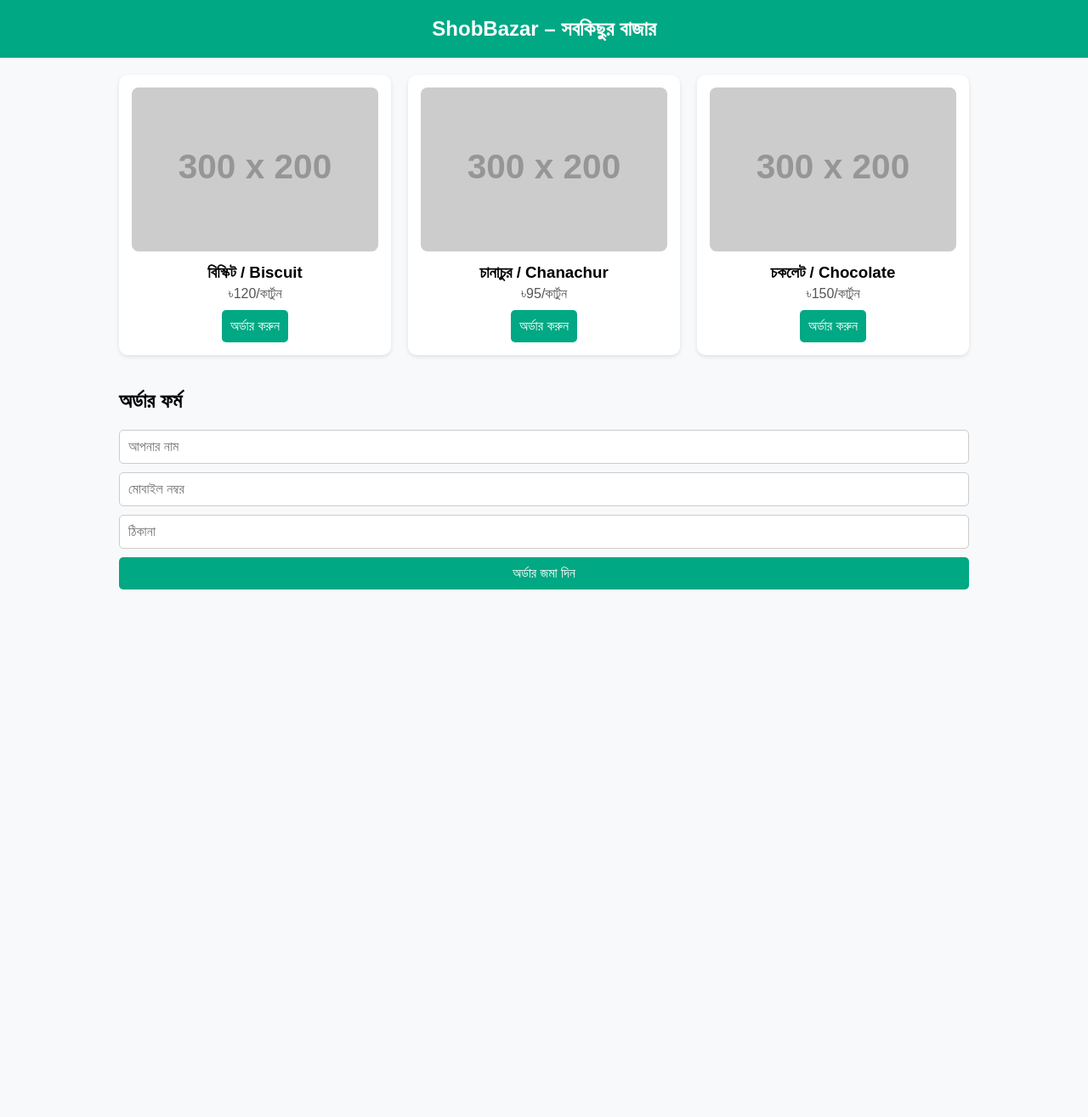
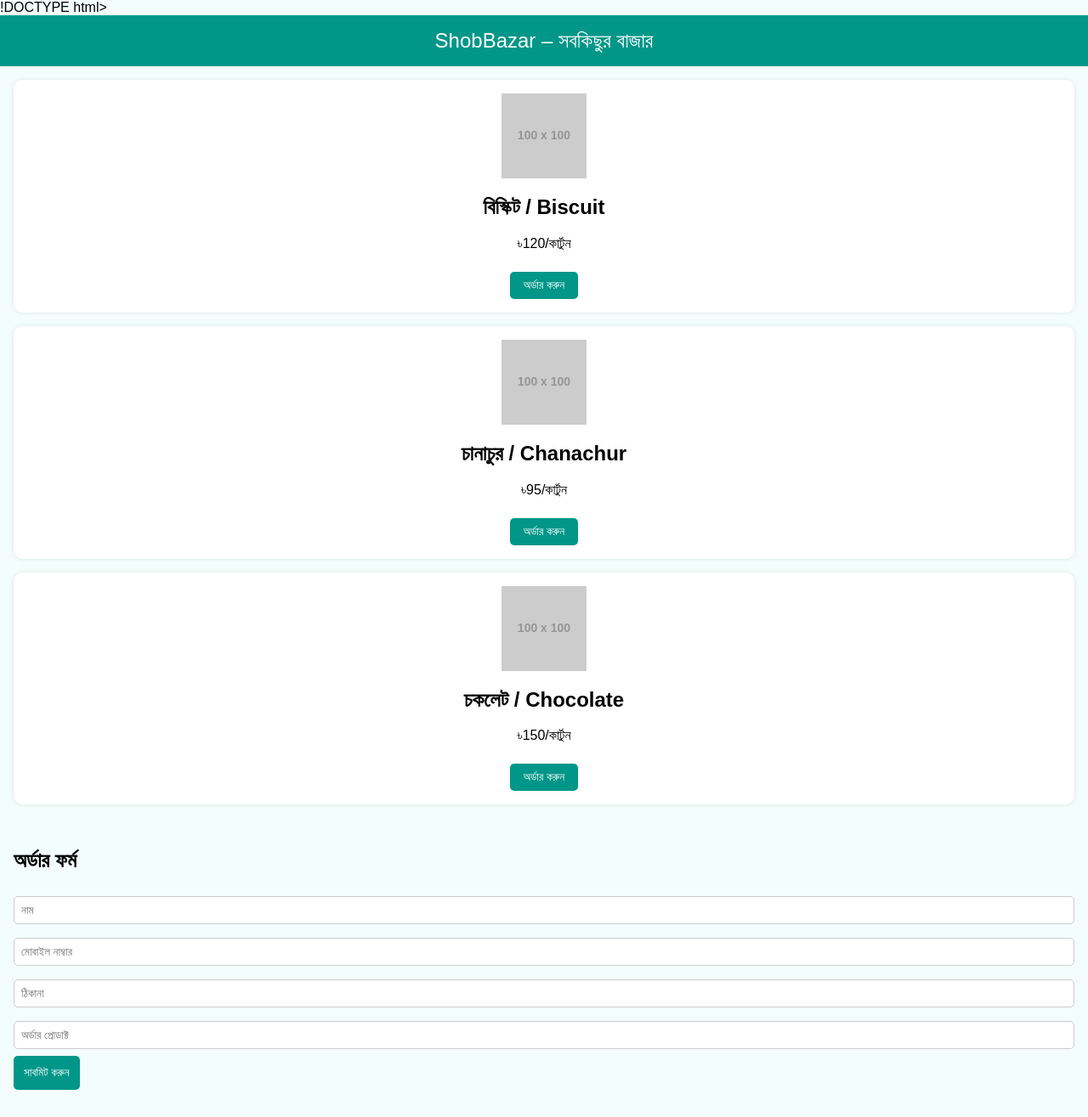
Before and after one commit to shobbazar/ShobBazar-Store-, a plain HTML site: page index.html in a window 1280 px wide. Shown: the whole page at 85% size. Before the commit the page ends 800 px from the top, so only its background shows below. Drawn offline with Linux system fonts and the light colour scheme; placeholder pictures from the web are drawn by us.

Commit message:
Update index.html

```diff
--- a/index.html
+++ b/index.html
@@ -1,61 +1,96 @@
-<!DOCTYPE html>
+!DOCTYPE html>
 <html lang="bn">
 <head>
   <meta charset="UTF-8" />
-  <meta name="viewport" content="width=device-width, initial-scale=1.0" />
+  <meta name="viewport" content="width=device-width, initial-scale=1.0"/>
   <title>ShobBazar – সবকিছুর বাজার</title>
   <style>
-    body { font-family: sans-serif; margin: 0; padding: 0; background: #f8f9fa; }
-    header { background: #00a884; color: white; padding: 20px; text-align: center; }
-    h1 { margin: 0; font-size: 24px; }
-    .container { padding: 20px; max-width: 1000px; margin: auto; }
-    .products { display: grid; grid-template-columns: repeat(auto-fit, minmax(250px, 1fr)); gap: 20px; }
-    .card { background: white; border-radius: 10px; padding: 15px; box-shadow: 0 2px 5px rgba(0,0,0,0.1); text-align: center; }
-    .card img { width: 100%; border-radius: 8px; }
-    .card h3 { margin: 10px 0 5px; }
-    .card p { margin: 0 0 10px; color: #555; }
-    .form-section { margin-top: 40px; }
-    form { display: grid; gap: 10px; }
-    input, button { padding: 10px; border-radius: 5px; border: 1px solid #ccc; font-size: 16px; }
-    button { background: #00a884; color: white; border: none; cursor: pointer; }
-    button:hover { background: #008f72; }
+    body {
+      font-family: sans-serif;
+      margin: 0;
+      background: #f3fefc;
+    }
+    header {
+      background: #009688;
+      padding: 1rem;
+      color: white;
+      text-align: center;
+      font-size: 1.5rem;
+    }
+    .product-card {
+      background: white;
+      margin: 1rem;
+      padding: 1rem;
+      border-radius: 10px;
+      box-shadow: 0 0 5px rgba(0,0,0,0.1);
+      text-align: center;
+    }
+    .product-card img {
+      max-width: 100px;
+      height: auto;
+    }
+    .order-button {
+      background: #009688;
+      color: white;
+      border: none;
+      padding: 0.5rem 1rem;
+      margin-top: 0.5rem;
+      border-radius: 5px;
+      cursor: pointer;
+    }
+    .form {
+      padding: 1rem;
+    }
+    input, textarea {
+      width: 100%;
+      padding: 0.5rem;
+      margin: 0.5rem 0;
+      border: 1px solid #ccc;
+      border-radius: 5px;
+    }
+    button {
+      background: #009688;
+      color: white;
+      border: none;
+      padding: 0.75rem;
+      border-radius: 5px;
+      cursor: pointer;
+    }
   </style>
 </head>
 <body>
-  <header>
-    <h1>ShobBazar – সবকিছুর বাজার</h1>
-  </header>
-  <div class="container">
-    <div class="products">
-      <div class="card">
-        <img src="https://via.placeholder.com/300x200" alt="বিস্কিট">
-        <h3>বিস্কিট / Biscuit</h3>
-        <p>৳120/কার্টুন</p>
-        <button>অর্ডার করুন</button>
-      </div>
-      <div class="card">
-        <img src="https://via.placeholder.com/300x200" alt="চানাচুর">
-        <h3>চানাচুর / Chanachur</h3>
-        <p>৳95/কার্টুন</p>
-        <button>অর্ডার করুন</button>
-      </div>
-      <div class="card">
-        <img src="https://via.placeholder.com/300x200" alt="চকলেট">
-        <h3>চকলেট / Chocolate</h3>
-        <p>৳150/কার্টুন</p>
-        <button>অর্ডার করুন</button>
-      </div>
-    </div>
+  <header>ShobBazar – সবকিছুর বাজার</header>
 
-    <div class="form-section">
-      <h2>অর্ডার ফর্ম</h2>
-      <form name="order-form" method="POST" data-netlify="true">
-        <input type="text" name="name" placeholder="আপনার নাম" required />
-        <input type="tel" name="phone" placeholder="মোবাইল নম্বর" required />
-        <input type="text" name="address" placeholder="ঠিকানা" required />
-        <button type="submit">অর্ডার জমা দিন</button>
-      </form>
-    </div>
+  <div class="product-card">
+    <img src="https://via.placeholder.com/100x100?text=Biscuit" alt="বিস্কিট" />
+    <h2>বিস্কিট / Biscuit</h2>
+    <p>৳120/কার্টুন</p>
+    <button class="order-button">অর্ডার করুন</button>
+  </div>
+
+  <div class="product-card">
+    <img src="https://via.placeholder.com/100x100?text=Chanachur" alt="চানাচুর" />
+    <h2>চানাচুর / Chanachur</h2>
+    <p>৳95/কার্টুন</p>
+    <button class="order-button">অর্ডার করুন</button>
+  </div>
+
+  <div class="product-card">
+    <img src="https://via.placeholder.com/100x100?text=Chocolate" alt="চকলেট" />
+    <h2>চকলেট / Chocolate</h2>
+    <p>৳150/কার্টুন</p>
+    <button class="order-button">অর্ডার করুন</button>
+  </div>
+
+  <div class="form">
+    <h2>অর্ডার ফর্ম</h2>
+    <form>
+      <input type="text" placeholder="নাম" required />
+      <input type="tel" placeholder="মোবাইল নাম্বার" required />
+      <input type="text" placeholder="ঠিকানা" required />
+      <input type="text" placeholder="অর্ডার প্রোডাক্ট" required />
+      <button type="submit">সাবমিট করুন</button>
+    </form>
   </div>
 </body>
 </html>
```
